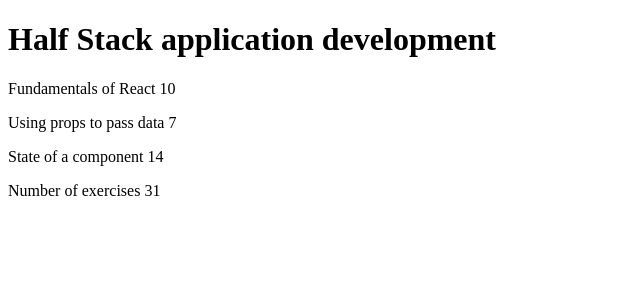
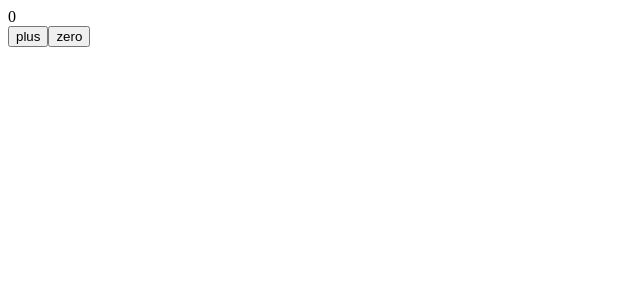
Before and after one commit to swright3/helsinki, a React (Create React App) app in the folder part1/: page / in a window 1280 px wide. Shown: the top 300 px of the page, without its empty margins (0-640 px from the left). Built offline with nearby package versions, Linux system fonts and the light colour scheme.

Commit message:
Event handling

```diff
--- a/part1/src/App.js
+++ b/part1/src/App.js
@@ -1,61 +1,18 @@
-const Header = (props) => {
-  return (
-    <>
-      <h1>{props.course}</h1>
-    </>
-  )
-}
-
-const Content = (props) => {
-  return (
-    <>
-      <Part part={props.parts[0]} />
-      <Part part={props.parts[1]} />
-      <Part part={props.parts[2]} />
-    </>
-  )
-}
-
-const Total = (props) => {
-  return (
-    <>
-      <p>Number of exercises {props.parts[0].exercises + props.parts[1].exercises + props.parts[2].exercises}</p>
-    </>
-  )
-}
-
-const Part = (props) => {
-  return (
-    <>
-      <p>{props.part.name} {props.part.exercises}</p>
-    </>
-  )
-}
+import {useState} from 'react'
 
 const App = () => {
-  const course = {
-    name: 'Half Stack application development',
-    parts: [{
-      name: 'Fundamentals of React',
-      exercises: 10
-    },
-    {
-      name: 'Using props to pass data',
-      exercises: 7
-    },
-    {
-      name: 'State of a component',
-      exercises: 14
-    }
-    ]
-  }
+  const [ counter, setCounter ] = useState(0)
 
   return (
-    <>
-      <Header course={course.name} />
-      <Content parts={course.parts} />
-      <Total parts={course.parts} />
-    </>
+    <div>
+      <div>{counter}</div>
+      <button onClick={() => setCounter(counter + 1)}>
+        plus
+      </button>
+      <button onClick={() => setCounter(0)}>
+        zero
+      </button>
+    </div>
   )
 }
 
```
